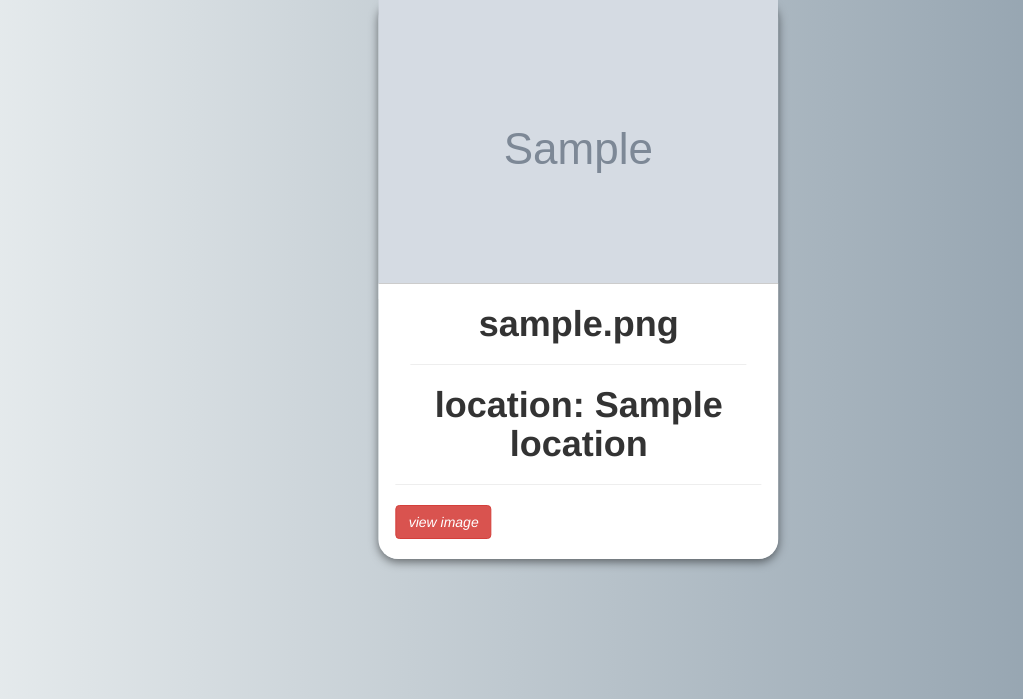
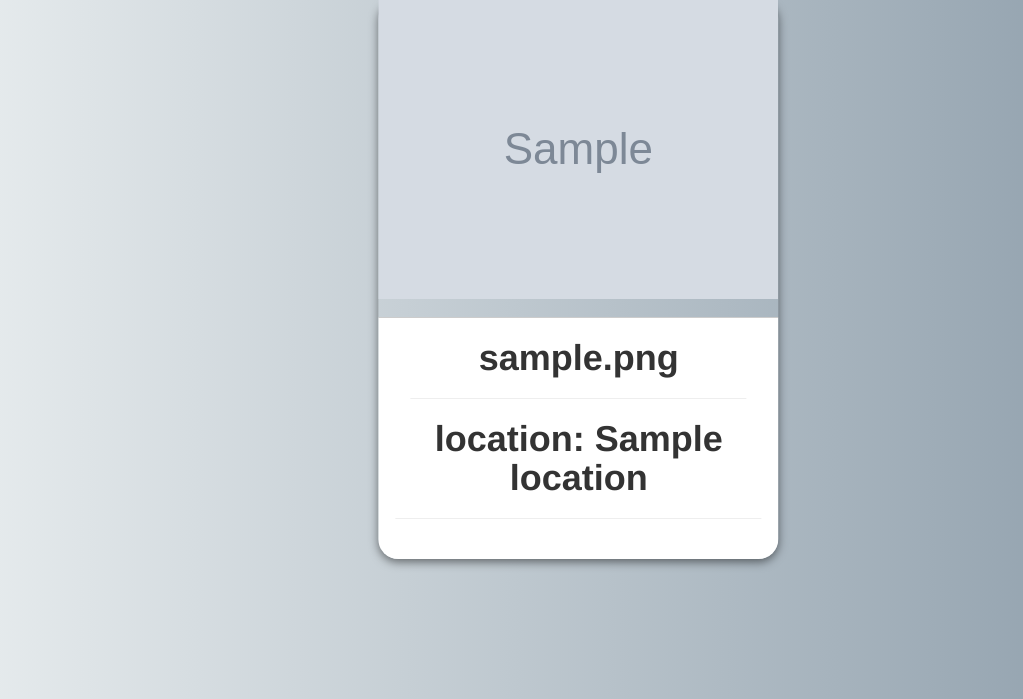
Before and after one commit to markkariuki/photo-gallery, a Django app: template project/templates/search.html in a window 1280 px wide. Shown: the part 101-800 px from the top of the page, without its empty margins (128-1151 px from the left). Run offline with Django 3.2, Linux system fonts and the light colour scheme; tables that the repository leaves empty hold one stand-in row (values such as "Sample post"); the template is opened without the code that fills it: values that come from a table or form of the project are taken from there, most other values are stand-ins (such as "Sample title", 1, 10 or a date in 2020); grey boxes marked "Sample" are stand-in pictures; some libraries are stand-ins or nearby versions.

Commit message:
added change

```diff
--- a/project/templates/search.html
+++ b/project/templates/search.html
@@ -26,7 +26,6 @@
     <div class="row">
       <h1 class="text-center">location:  {{photo.location_taken}}</h1>
       <hr>
-      <a  href="{% url 'singlePhoto' photos_item.id %}"	<button type="button" name="button" class="btn btn-danger"> view image</button></a>
 
     </div>
   </div>
```
